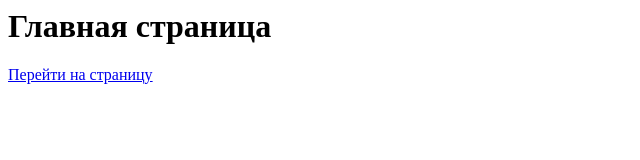
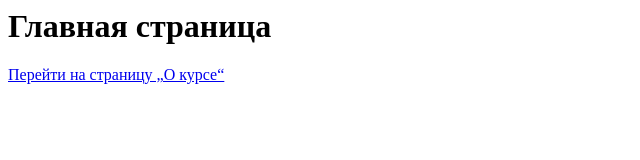
Before and after one commit to ottoangelina/Otto, a plain HTML site: page index.html in a window 1280 px wide. Shown: the full height of the page, 0-640 px from the left. Drawn offline with Linux system fonts and the light colour scheme.

Commit message:
Update index.html

```diff
--- a/index.html
+++ b/index.html
@@ -1,2 +1,2 @@
 <h1>Главная страница</h1>
-<a href="pages/about.html">Перейти на страницу</a>
+<a href="pages/about.html">Перейти на страницу „О курсе“</a>
```
